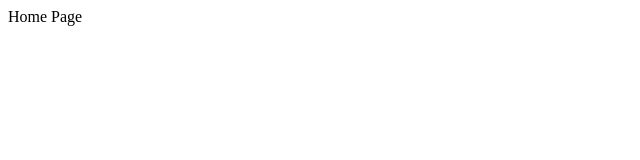
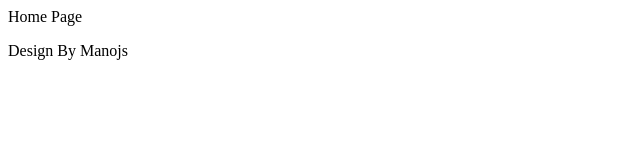
Before and after one commit to Manojkr818182/test, a plain HTML site: page index.html in a window 1280 px wide. Shown: the whole page, without its empty margins (0-640 px from the left). Drawn offline with Linux system fonts and the light colour scheme.

Commit message:
1st commit

```diff
--- a/index.html
+++ b/index.html
@@ -9,5 +9,6 @@
 
 <body>
     <span>Home Page</span>
+    <p>Design By Manojs</p>
 </body>
 </html>
```
